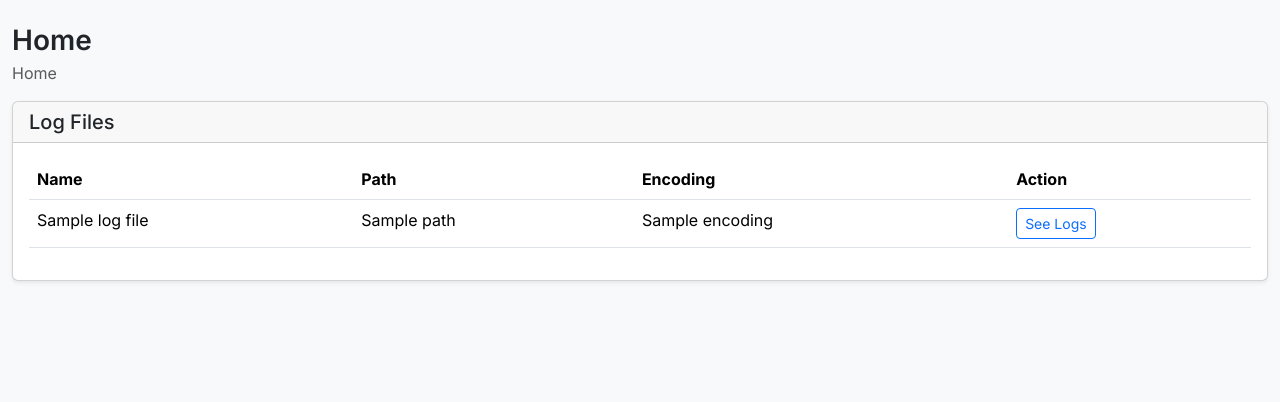
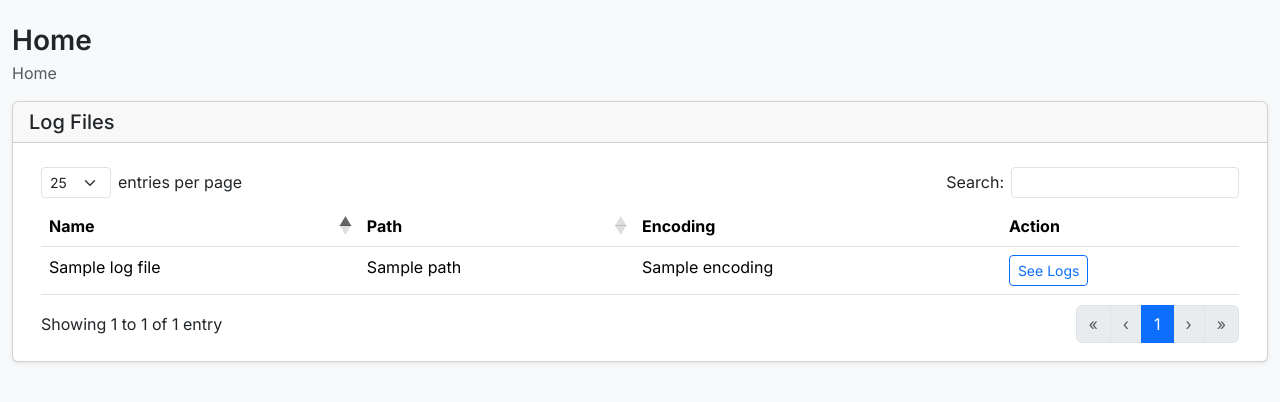
Before and after one commit to yosuahutagalung/django-log-file-watcher, a Django app: template app/templates/app/home.html in a window 1280 px wide. Shown: the part 58-460 px from the top of the page. Run offline with Django 5.2, Linux system fonts and the light colour scheme; the template is opened without the code that fills it: most values are stand-ins (such as "Sample title", 1, 10 or a date in 2020); some libraries are stand-ins or nearby versions.

Commit message:
Use DataTable for log files list table

```diff
--- a/app/templates/app/home.html
+++ b/app/templates/app/home.html
@@ -13,7 +13,7 @@
         </div>
         <div class="card-body">
             <div class="table-responsive">
-                <table class="table table-hover">
+                <table id="log-files-table" class="table table-hover">
                     <thead>
                         <tr>
                             <th>Name</th>
@@ -38,3 +38,19 @@
         </div>
     </div>
 {% endblock %}
+
+{% block scripts %}
+    <script>
+        $(document).ready(function () {
+            $('#log-files-table').DataTable({
+                "ordering": true,
+                "search": true,
+                "pageLength": 25,
+                "columnDefs": [
+                    { "orderable": true, "targets": [0, 1] },
+                    { "orderable": false, "targets": "_all" }
+                ]
+            })
+        });
+    </script>
+{% endblock %}
--- a/core/templates/base/includes/scripts.html
+++ b/core/templates/base/includes/scripts.html
@@ -2,7 +2,7 @@
 
 <!-- Bootstrap 5.3.8 -->
 <script src="{% static 'libs/bootstrap/js/bootstrap.bundle.min.js' %}"></script>
-<script src="{% static 'libs/bootstrap/js/bootstrap.esm.min.js' %}"></script>
+{#<script src="{% static 'libs/bootstrap/js/bootstrap.esm.min.js' %}"></script>#}
 
 <!-- DataTables 2.3.4 -->
 <script src="{% static 'libs/jquery/jquery.min.js' %}"></script>
```
